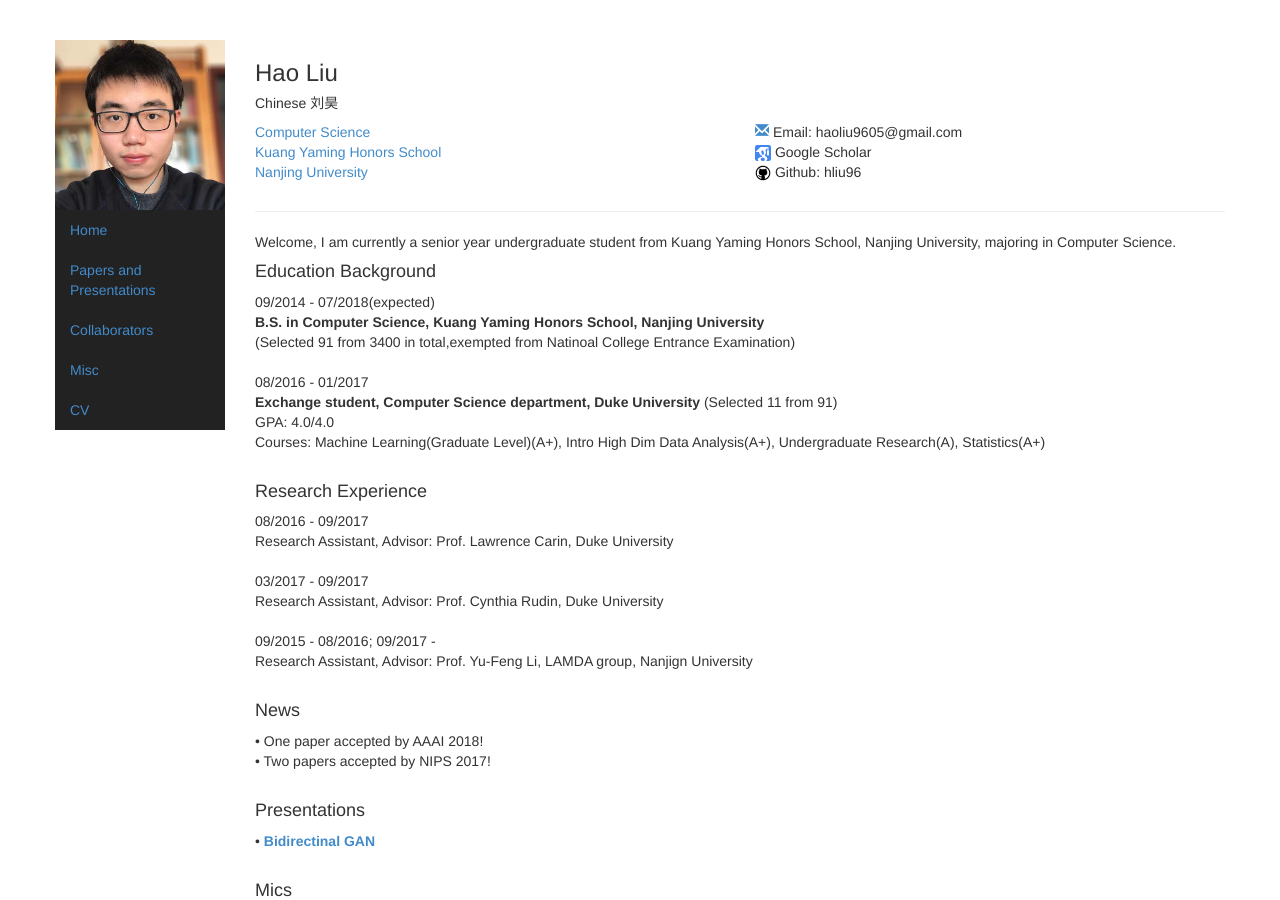
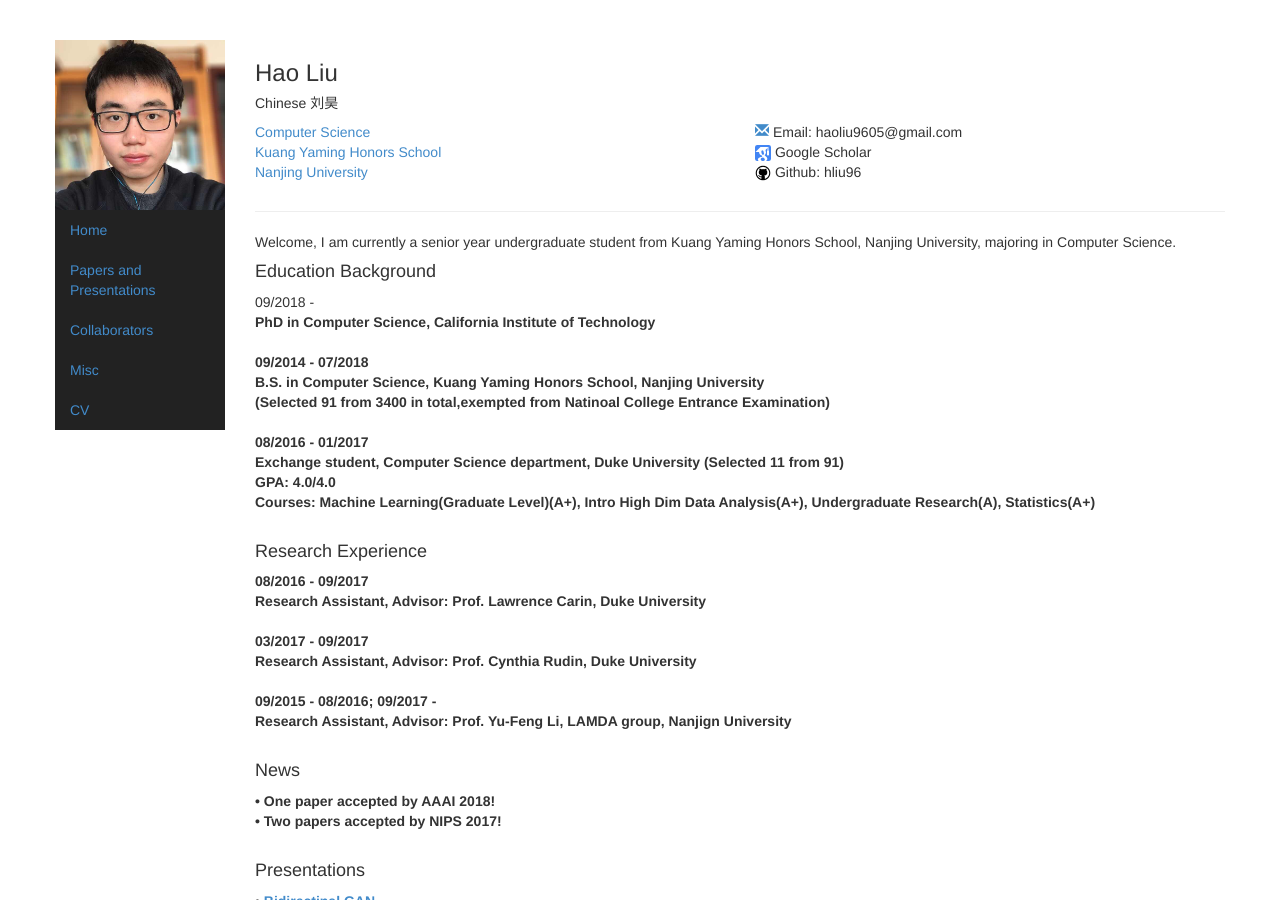
Before and after one commit to tspbfs/tspbfs.github.io, a Jekyll site: the page built from index.html, in a window 1280 px wide and 900 px high. Built offline with Jekyll 4.4.1, drawn with Linux system fonts in a browser that asks for light colours.

Commit message:
Update index.html

```diff
--- a/index.html
+++ b/index.html
@@ -58,7 +58,12 @@
 
 <h4>Education Background</h4>
 </p>
-09/2014 - 07/2018(expected) <br>
+09/2018 -  <br>
+<B>PhD in Computer Science, California Institute of Technology <br>
+<br>
+
+
+09/2014 - 07/2018 <br>
 <B>B.S. in Computer Science, Kuang Yaming Honors School, Nanjing University </B><br> (Selected 91 from 3400 in total,exempted from Natinoal College Entrance Examination) <br>
 
 <br>
```
